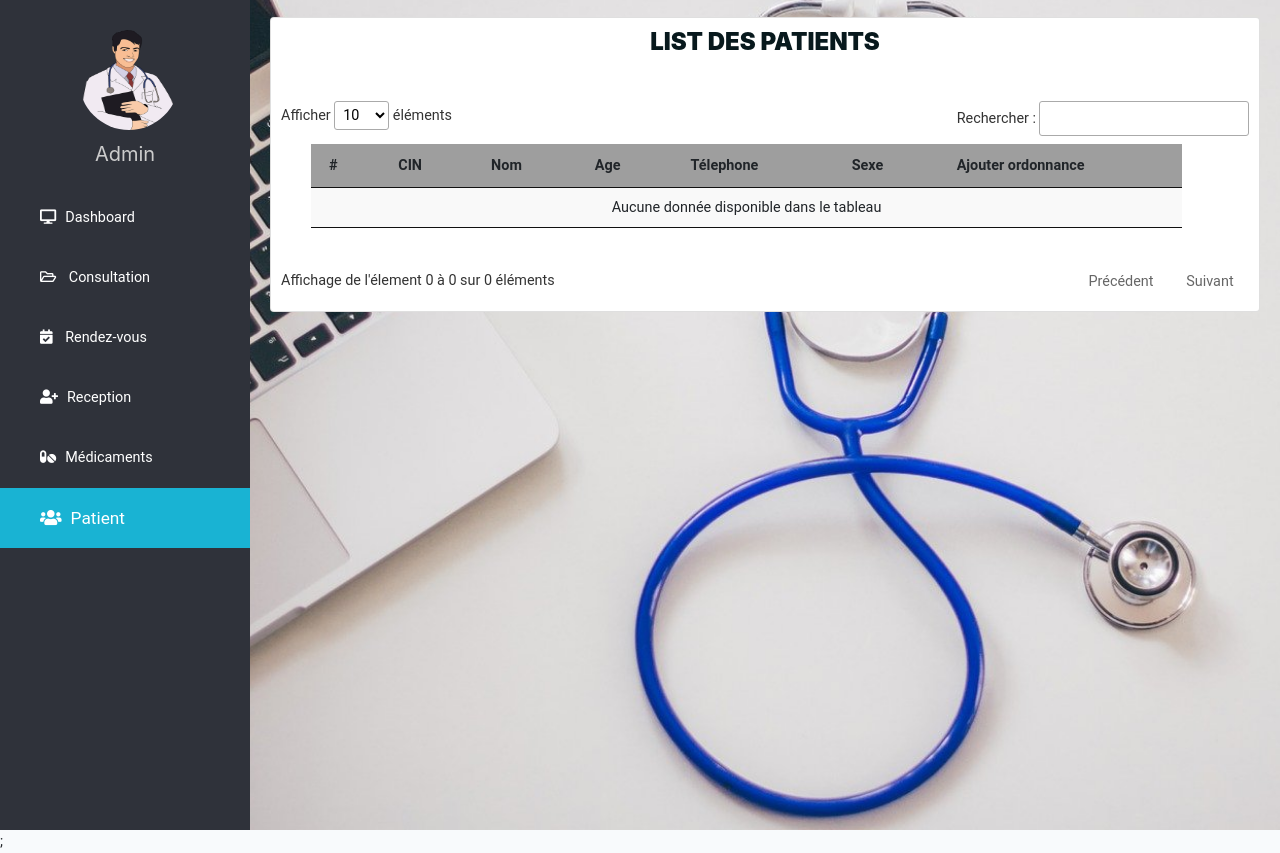
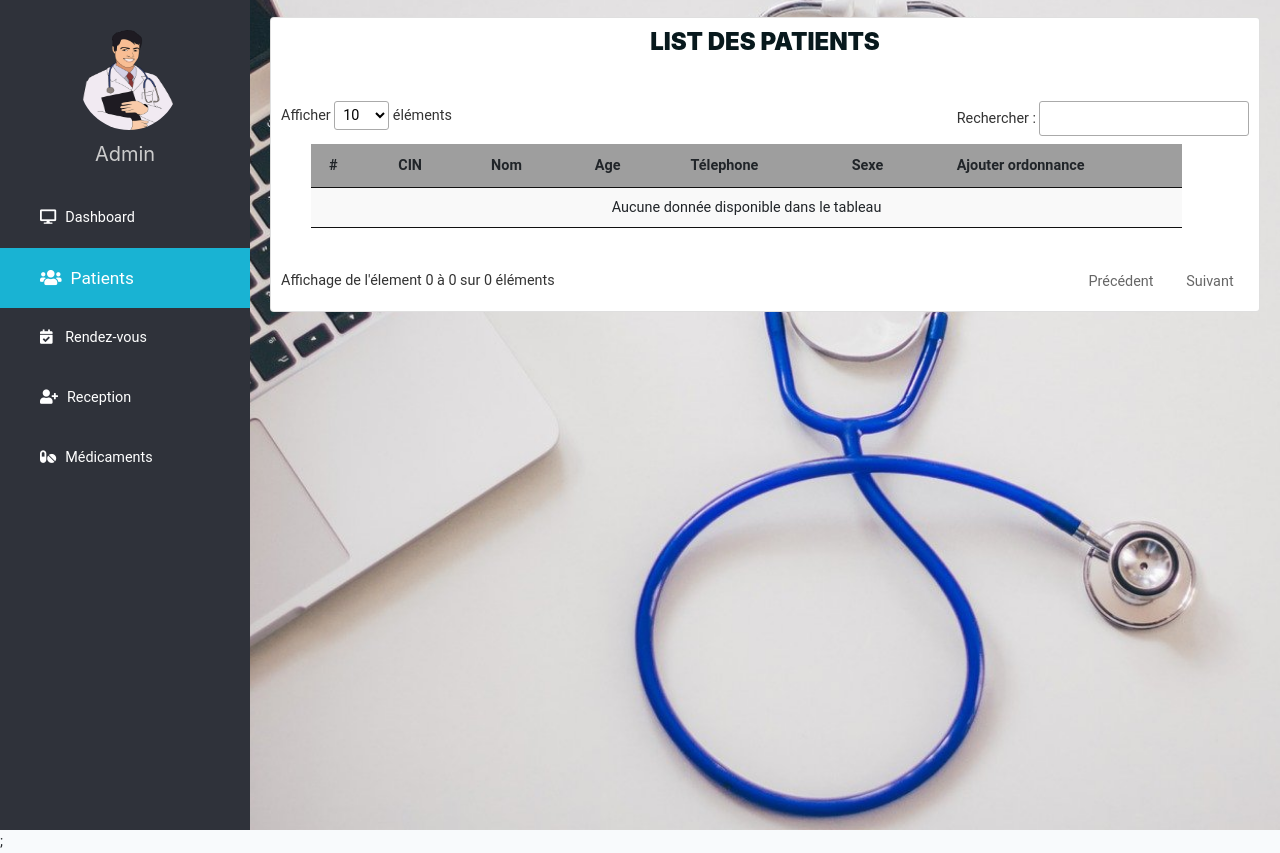
Before and after one commit to yousefrachidi/Cabinet, a Laravel app: page /patient in a window 1280 px wide. Shown: the part 70-923 px from the top of the page. Run offline with Laravel 8, Linux system fonts and the light colour scheme; data that the repository does not hold is empty; some libraries are stand-ins or nearby versions; grey boxes are pictures that could not be loaded.

Commit message:
some other features are fixed, admin image validate, telephone column added...

```diff
--- a/app/Http/Controllers/OrdonnanceController.php
+++ b/app/Http/Controllers/OrdonnanceController.php
@@ -28,7 +28,7 @@ class OrdonnanceController extends Controller
         $ordonnance->save();
 
         return redirect('/patient')->with([
-            'message_success' => 'ordonnance pour '. $request->nom_patient .' est ajouté avec success'
+            'message_success' => 'ordonnance pour <b>'. $request->nom_patient .'</b> est ajouté avec success'
         ]);
     }
 
--- a/resources/views/admin/edit.blade.php
+++ b/resources/views/admin/edit.blade.php
@@ -25,6 +25,7 @@
                                     <div id="change_image"></div>
                                     <div id = 'info'></div>
                                     <input type="file" name="image_file" id="image_file">
+                                    <small class="text-danger">{{ $errors->first('image_file')}}</small>
                                 </div>
 
                                 <div class="col-lg-8">
@@ -32,6 +33,7 @@
                                         <label class="col-md-2 lab-form col-form-label" for="nom"> Nom </label>
                                         <div class="col-md-9">
                                             <input class="form-control" type="text" value="{{$admin->nom ?? old('name')}}" name="nom" id="nom">
+                                            <small class="text-danger">{{ $errors->first('nom')}}</small>
                                         </div>
                                     </div>
 
@@ -39,6 +41,7 @@
                                         <label class="col-md-2 lab-form col-form-label" for="prenom"> Prénom </label>
                                         <div class="col-md-9">
                                             <input class="form-control" type="text" value="{{$admin->prenom ?? old('prenom')}}" name="prenom" id="prenom">
+                                            <small class="text-danger">{{ $errors->first('prenom')}}</small>
                                         </div>
                                     </div>
 
@@ -46,6 +49,7 @@
                                         <label class="col-md-2 lab-form col-form-label" for="email"> E-mail </label>
                                         <div class="col-md-9">
                                             <input class="form-control" type="email" value="{{$admin->email ?? old('email')}}" name="email" id="email">
+                                            <small class="text-danger">{{ $errors->first('email')}}</small>
                                         </div>
                                     </div>
 
--- a/resources/views/admin/layouts/master.blade.php
+++ b/resources/views/admin/layouts/master.blade.php
@@ -58,28 +58,26 @@
         </div>
         <div class="mobile_nav_items">
             <a href="dashboard.php"><i class="fas  fa-desktop"></i><span>Dashboard</span></a>
-            <a href="consultation.php"> <i class="far fa-folder-open"></i> <span>Consultation</span></a>
+            <a href="patient"><i class="fas fa-users"></i><span>Patients</span></a>
             <a href="rendez.php"><i class="fas fa-calendar-check"></i> <span>Rendez-vous</span></a>
             <a href="reception.php"><i class="fas fa-user-plus"></i><span>Reception</span></a>
             <a href="medicament"><i class="fas fa-pills"></i><span>Médicaments</span></a>
-            <a href="patient"><i class="fas fa-users"></i><span>Patient</span></a>
         </div>
     </div>
     <!--mobile navigation bar end-->
     <!--sidebar start-->
     <div class="sidebar">
         <div class="profile_info">
-            <a href="/profile/{{session('admin')->id}}/edit">
+            <a href="/profile/edit">
                 <img src="images/logo.png" class="profile_image" alt="">
             </a>
             <h4> Admin </h4>
         </div>
         <a href="dashboard" id="dash"><i class="fas   fa-desktop"></i><span>Dashboard</span></a>
-        <a href="consultation" id="consl"> <i class="far  fa-folder-open"></i> <span>Consultation</span></a>
+        <a href="patient" id="pat"><i class="fas fa-users"></i><span>Patients</span></a>
         <a href="rendez" id="rende"><i class="fas fa-calendar-check"></i> <span>Rendez-vous</span></a>
         <a href="reception" id="recep"><i class="fas fa-user-plus"></i><span>Reception</span></a>
         <a href="medicament" id="med"><i class="fas fa-pills"></i><span>Médicaments</span></a>
-        <a href="patient" id="pat"><i class="fas fa-users"></i><span>Patient</span></a>
     </div>
     <!--sidebar end-->
 
--- a/resources/views/admin/ordonnance.blade.php
+++ b/resources/views/admin/ordonnance.blade.php
@@ -15,7 +15,7 @@
                                 <span class="text-capitalize">{{session('admin')->prenom}}</span>
                             </div>
                             <div class="text-primary">Médcine génereal</div>
-                            <div class="text-primary">mobile: 0566661222</div>
+                            <div class="text-primary">mobile: {{session('admin')->telephone}}</div>
                             <div class="text-primary">{{session('admin')->email}}</div>
                         </div>
                         <div class="col-4 my-auto font-weight-bold text-right">le: {{date('d-m-Y')}}</div>
--- a/resources/views/admin/patient.blade.php
+++ b/resources/views/admin/patient.blade.php
@@ -5,7 +5,7 @@
 <div class="content">
     @if (session('message_success'))
     <div class="alert alert-success" role="alert">
-        {{ session('message_success') }}
+        {!! session('message_success') !!}
     </div>
     @endif
     <div class="card">
--- a/resources/views/admin/pdfgenerator.blade.php
+++ b/resources/views/admin/pdfgenerator.blade.php
@@ -74,7 +74,7 @@
             <span class="text-capitalize">{{session('admin')->prenom}}</span>
         </h2>
         <div>Médcine géneral</div>
-        <div>mobile: 0566661222</div>
+        <div>mobile: {{session('admin')->telephone}}</div>
         <div>{{session('admin')->email}}</div>
     </div>
     <div class="date-ord">le: {{date("d-m-Y")}}</div>
--- a/routes/web.php
+++ b/routes/web.php
@@ -68,7 +68,7 @@ Route::group(['middleware' => ['authentification']], function () {
 
 
 
-Route::get('/profile/{id}/edit', [App\Http\Controllers\AdminController::class, 'edit']);
+Route::get('/profile/edit', [App\Http\Controllers\AdminController::class, 'edit']);
 
 Route::PUT('/profile/{id}', [App\Http\Controllers\AdminController::class, 'update']);
 
@@ -98,8 +98,6 @@ Route::get('/patient/{cin}', [App\Http\Controllers\PatientController::class, 'sh
 
 Route::post('/ordonnance', [App\Http\Controllers\OrdonnanceController::class, 'store']);
 
-//Route::get('/patient/{cin}', [App\Http\Controllers\PatientController::class, 'show']);
-
 Route::get('/pdf/{path}/', [App\Http\Controllers\OrdonnanceController::class, 'downloadPDF']);
 
 Route::get('/view/{path}/', [App\Http\Controllers\OrdonnanceController::class, 'viewPDF']);
```
Also changed, not shown: app/Http/Controllers/AdminController.php (+8 -2 lines), resources/lang/en/validation.php (+6 -3 lines), database/migrations/2021_06_18_105443_add_telephone_to_admins_table.php (added), public/images/boss.jpg, 1 other file.
